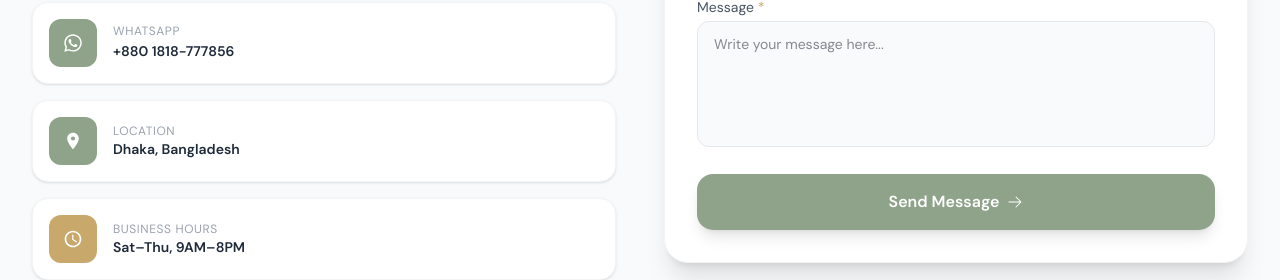
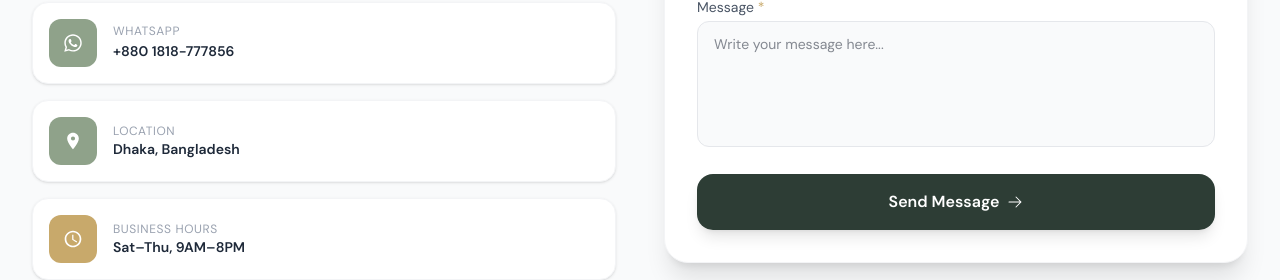
Before and after one commit to hakimcolor/Fashion-Store-Using-Local-Storage-, a React (Vite) app: page /contact in a window 1280 px wide. Shown: the part 1684-1964 px from the top of the page. Built offline with nearby package versions, Linux system fonts and the light colour scheme; a web font is replaced by a local one.

Commit message:
style: contact form send button bg to #2d3d35 with sage hover

```diff
--- a/src/pages/Contact.jsx
+++ b/src/pages/Contact.jsx
@@ -466,7 +466,7 @@ const Contact = () => {
               <button
                 type="submit"
                 disabled={loading}
-                className="w-full flex items-center justify-center gap-2 py-4 bg-[#8FA28A] hover:bg-[#6b8578] text-white font-semibold rounded-2xl dmsans transition-all duration-300 active:scale-[.98] shadow-lg cursor-pointer disabled:opacity-70"
+                className="w-full flex items-center justify-center gap-2 py-4 bg-[#2d3d35] hover:bg-[#8FA28A] text-white font-semibold rounded-2xl dmsans transition-all duration-300 active:scale-[.98] shadow-lg cursor-pointer disabled:opacity-70"
               >
                 {loading ? (
                   tr('contact_sending', lang)
```
